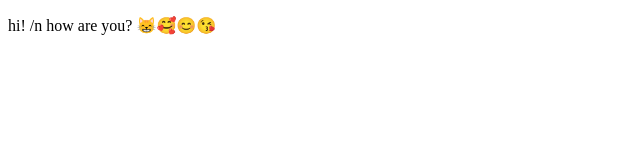
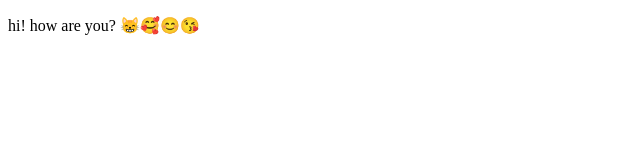
Before and after one commit to AyalaGoldberg/conflictes, a plain HTML site: page index.html in a window 1280 px wide. Shown: the full height of the page, 0-640 px from the left. Drawn offline with Linux system fonts and the light colour scheme.

Commit message:
update a

```diff
--- a/index.html
+++ b/index.html
@@ -6,7 +6,7 @@
     <title>Document</title>
 </head>
 <body>
-    <p>hi! /n
+    <p>hi!
         how are you?
         😸🥰😊😘
     </p>
```
